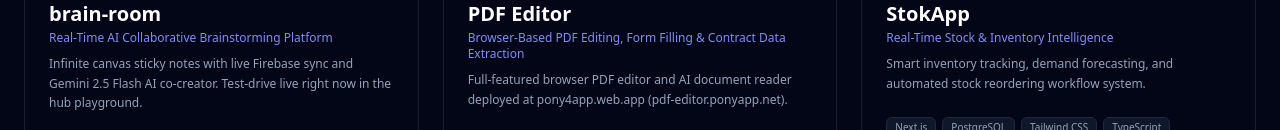
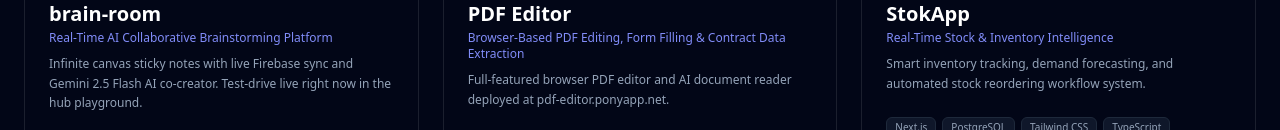
Before and after one commit to yarninp-tech/ponyapp-hub, a Next.js app: page /apps in a window 1280 px wide. Shown: the part 670-800 px from the top of the page. Built offline with nearby package versions, Linux system fonts and the light colour scheme.

Commit message:
Set PDF Editor launch URL back to custom domain https://pdf-editor.ponyapp.net

```diff
--- a/app/page.tsx
+++ b/app/page.tsx
@@ -404,12 +404,12 @@
             </div>
           </div>
 
-          {/* APP CARD 2: PDF Editor (Links directly to https://pony4app.web.app while pdf-editor.ponyapp.net CNAME propagates) */}
+          {/* APP CARD 2: PDF Editor */}
           <div className="p-8 rounded-3xl border-2 border-purple-200 dark:border-purple-500/40 bg-white dark:bg-zinc-900 shadow-xl space-y-6 flex flex-col justify-between transition-all hover:border-purple-500">
             <div className="space-y-4">
               <div className="flex items-center justify-between">
                 <span className="px-3 py-1 rounded-full bg-emerald-100 dark:bg-emerald-950 text-emerald-800 dark:text-emerald-300 text-xs font-bold font-mono border border-emerald-200 dark:border-emerald-800">
-                  ● LIVE APP • pony4app.web.app
+                  ● LIVE APP • pdf-editor.ponyapp.net
                 </span>
                 <span className="text-xs font-mono font-bold text-purple-700 dark:text-purple-300">PDF.js & Document AI</span>
               </div>
@@ -421,7 +421,7 @@
 
             <div className="flex flex-wrap items-center gap-3 pt-4 border-t border-zinc-200 dark:border-zinc-800">
               <a
-                href="https://pony4app.web.app"
+                href="https://pdf-editor.ponyapp.net"
                 target="_blank"
                 rel="noopener noreferrer"
                 className="flex items-center gap-2 bg-purple-600 hover:bg-purple-700 text-white font-bold py-3.5 px-6 rounded-2xl text-xs transition-all shadow-md"
@@ -504,7 +504,7 @@
               <div className="editorial-inner p-3 rounded-xl space-y-1 text-xs">
                 <span className="text-[10px] font-bold text-emerald-600 dark:text-emerald-400 uppercase tracking-wider block">2 Live Ecosystem Sub-Apps</span>
                 <p className="font-semibold text-zinc-900 dark:text-white">• brain-room.ponyapp.net</p>
-                <p className="font-semibold text-zinc-900 dark:text-white">• pony4app.web.app</p>
+                <p className="font-semibold text-zinc-900 dark:text-white">• pdf-editor.ponyapp.net</p>
               </div>
             </div>
 
--- a/lib/projectsData.ts
+++ b/lib/projectsData.ts
@@ -41,18 +41,18 @@
     title: 'PDF Editor',
     subtitle: 'Browser-Based PDF Editing, Form Filling & Contract Data Extraction',
     category: 'Ecosystem App',
-    description: 'Full-featured browser PDF editor and AI document reader deployed at pony4app.web.app (pdf-editor.ponyapp.net).',
+    description: 'Full-featured browser PDF editor and AI document reader deployed at pdf-editor.ponyapp.net.',
     fullOverview: 'Deploys an autonomous PDF editor and document intelligence workspace where users edit PDFs, fill forms, extract structured contract data into enterprise databases, and automate document workflows.',
     highlights: [
       'Browser-based PDF form filling, page manipulation, and document annotation',
       'Autonomous extraction of contract terms, dates, and tenancy records into SQL',
       'Google Firebase Authentication with Gmail integration & secure document storage',
-      'Deploys live as a standalone sub-app at pony4app.web.app (pdf-editor.ponyapp.net)',
+      'Deploys live as a standalone sub-app at pdf-editor.ponyapp.net',
     ],
     techStack: ['React', 'Firebase Hosting', 'Firebase Auth', 'PDF.js', 'TypeScript', 'Tailwind CSS'],
     isLive: true,
     statusBadge: 'LIVE APP',
-    launchUrl: 'https://pony4app.web.app',
+    launchUrl: 'https://pdf-editor.ponyapp.net',
     iconName: 'FileText',
     tags: ['PDF Editor', 'Firebase Hosting', 'Firebase Auth', 'Contract Extraction'],
   },
```
